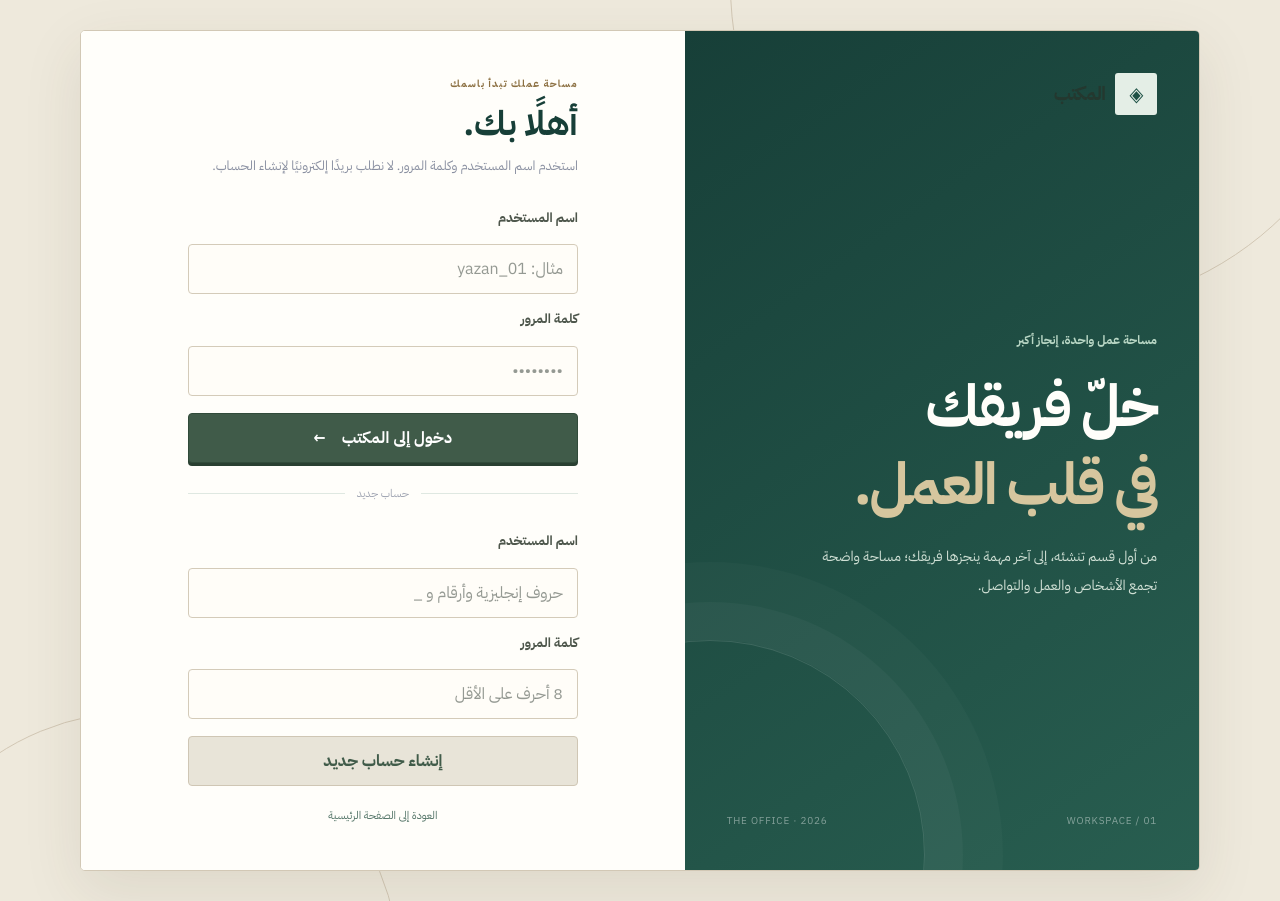
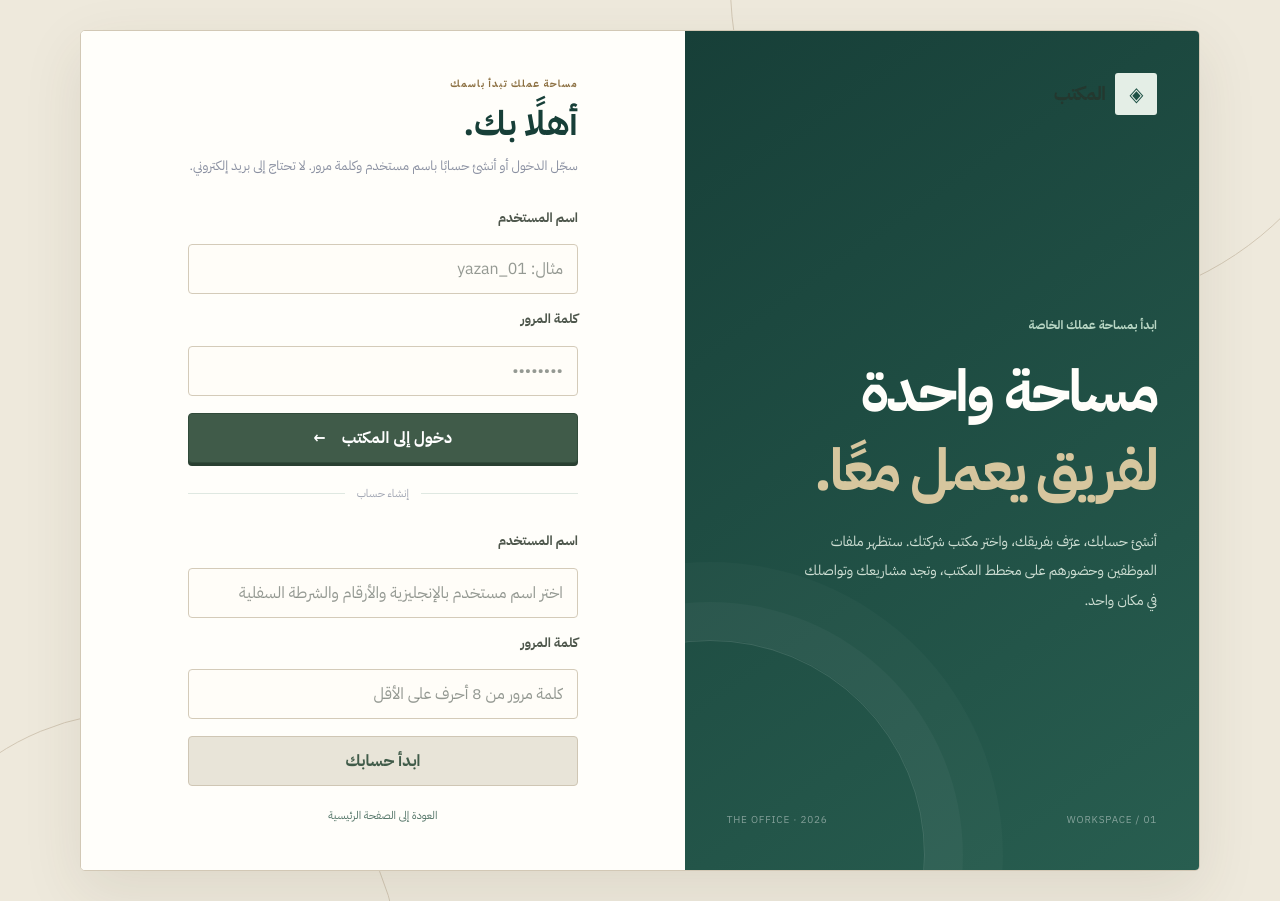
Before and after one commit to yznm1lq-pixel/the-office-mvp, a Next.js app: page /login in a window 1280 px wide. Built offline with nearby package versions, Linux system fonts and the light colour scheme; no server answers.

Commit message:
Improve account creation and sign-in guidance

```diff
--- a/app/login/page.tsx
+++ b/app/login/page.tsx
@@ -13,16 +13,16 @@ export default async function LoginPage({ searchParams }: Props) {
     <div className="auth-frame">
       <section className="auth-story">
         <Link href="/" className="brand-lockup brand-lockup-light"><span className="brand-mark">◈</span><span>المكتب</span></Link>
-        <div className="auth-story-copy"><span className="eyebrow-light">مساحة عمل واحدة، إنجاز أكبر</span><h1>خلّ فريقك<br/><em>في قلب العمل.</em></h1><p>من أول قسم تنشئه، إلى آخر مهمة ينجزها فريقك؛ مساحة واضحة تجمع الأشخاص والعمل والتواصل.</p></div>
+        <div className="auth-story-copy"><span className="eyebrow-light">ابدأ بمساحة عملك الخاصة</span><h1>مساحة واحدة<br/><em>لفريق يعمل معًا.</em></h1><p>أنشئ حسابك، عرّف بفريقك، واختر مكتب شركتك. ستظهر ملفات الموظفين وحضورهم على مخطط المكتب، وتجد مشاريعك وتواصلك في مكان واحد.</p></div>
         <div className="auth-story-foot"><span>01 / WORKSPACE</span><span>THE OFFICE · 2026</span></div>
       </section>
       <section className="auth-form-panel">
         <div className="auth-form-inner">
-          <p className="eyebrow">مساحة عملك تبدأ باسمك</p><h2>أهلًا بك.</h2><p className="auth-description">استخدم اسم المستخدم وكلمة المرور. لا نطلب بريدًا إلكترونيًا لإنشاء الحساب.</p>
+          <p className="eyebrow">مساحة عملك تبدأ باسمك</p><h2>أهلًا بك.</h2><p className="auth-description">سجّل الدخول أو أنشئ حسابًا باسم مستخدم وكلمة مرور. لا تحتاج إلى بريد إلكتروني.</p>
           {!configured ? <div className="notice notice-error">إعدادات الاتصال بقاعدة البيانات غير مكتملة.</div> : <>
             {params.error === "auth-config" && <div className="notice notice-error">تعذر إنشاء جلسة الحساب. تحقق من إعدادات المصادقة ثم أعد المحاولة.</div>}{params.error === "signup" && <div className="notice notice-error">اسم المستخدم مستخدم أو كلمة المرور غير صالحة.</div>}
             {params.error && <div className="notice notice-error">{params.error === "credentials" ? "البريد أو كلمة المرور غير صحيحة." : "تعذر إكمال العملية. راجع البيانات وحاول مجددًا."}</div>}
-            <form action={signIn} className="auth-form"><input type="hidden" name="next" value={next}/><label>اسم المستخدم</label><input className="field" name="username" autoComplete="username" placeholder="مثال: yazan_01" required minLength={3}/><label>كلمة المرور</label><input className="field" type="password" name="password" autoComplete="current-password" placeholder="••••••••" minLength={8} required/><button className="primary-button w-full" type="submit">دخول إلى المكتب <span className="mr-2">←</span></button></form><div className="auth-divider"><span/> حساب جديد <span/></div><form action={signUp} className="auth-form"><input type="hidden" name="next" value="/onboarding/profile"/><label>اسم المستخدم</label><input className="field" name="username" autoComplete="username" placeholder="حروف إنجليزية وأرقام و _" required minLength={3} maxLength={24} pattern="[a-zA-Z0-9_]{3,24}"/><label>كلمة المرور</label><input className="field" type="password" name="password" autoComplete="new-password" placeholder="8 أحرف على الأقل" minLength={8} required/><button className="secondary-button w-full" type="submit">إنشاء حساب جديد</button></form>
+            <form action={signIn} className="auth-form"><input type="hidden" name="next" value={next}/><label>اسم المستخدم</label><input className="field" name="username" autoComplete="username" placeholder="مثال: yazan_01" required minLength={3}/><label>كلمة المرور</label><input className="field" type="password" name="password" autoComplete="current-password" placeholder="••••••••" minLength={8} required/><button className="primary-button w-full" type="submit">دخول إلى المكتب <span className="mr-2">←</span></button></form><div className="auth-divider"><span/> إنشاء حساب <span/></div><form action={signUp} className="auth-form"><input type="hidden" name="next" value="/onboarding/profile"/><label>اسم المستخدم</label><input className="field" name="username" autoComplete="username" placeholder="اختر اسم مستخدم بالإنجليزية والأرقام والشرطة السفلية" required minLength={3} maxLength={24} pattern="[a-zA-Z0-9_]{3,24}"/><label>كلمة المرور</label><input className="field" type="password" name="password" autoComplete="new-password" placeholder="كلمة مرور من 8 أحرف على الأقل" minLength={8} required/><button className="secondary-button w-full" type="submit">ابدأ حسابك</button></form>
           </>}
           <Link href="/" className="auth-back">العودة إلى الصفحة الرئيسية</Link>
         </div>
```
